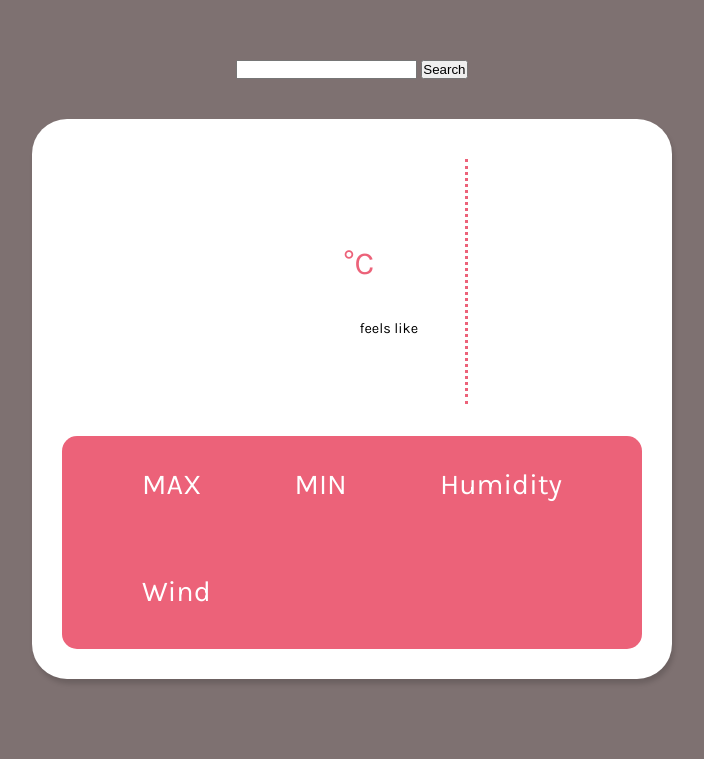
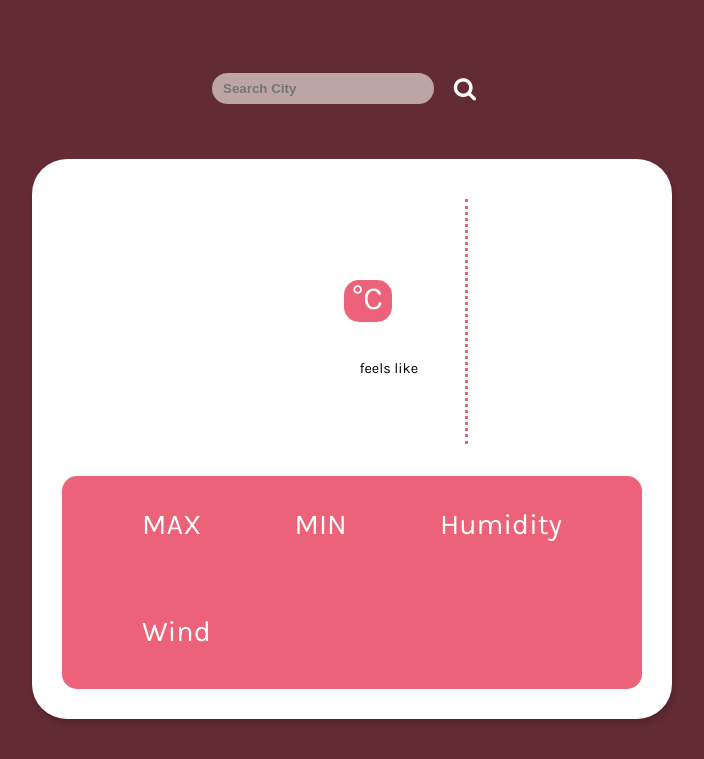
Before and after one commit to Sahaj-jj/weather-app, a plain HTML site: page index.html in a window 1280 px wide. Shown: the part 101-860 px from the top of the page, without its empty margins (288-992 px from the left). Before the commit the page ends 820 px from the top, so only its background shows below. Drawn offline with Linux system fonts and the light colour scheme; no server answers.

Commit message:
Added styling to input and other finishes

```diff
--- a/index.html
+++ b/index.html
@@ -8,12 +8,13 @@
     <title>Weather app</title>
     <link rel="stylesheet" href="styles.css">
     <script src="main.js" defer></script>
+    <link rel="stylesheet" href="https://cdnjs.cloudflare.com/ajax/libs/font-awesome/4.7.0/css/font-awesome.min.css">
 </head>
 
 <body>
     <div class="input-container">
-        <input type="text" id="city" class="city">
-        <button class="search-city">Search</button>
+        <input type="text" placeholder="Search City" id="city" class="city" required>
+        <button class="search-city"><i class="fa fa-search" aria-hidden="true"></i></button>
     </div>
 
     <div class="main">
--- a/styles.css
+++ b/styles.css
@@ -1,11 +1,12 @@
 @import url("https://fonts.googleapis.com/css2?family=Karla:wght@200;400&display=swap");
 
 :root {
-	--background: rgb(126, 113, 113);
+	--background: rgb(99, 43, 52);
 	--main: rgb(255, 255, 255);
 	--accent: rgb(236, 98, 121);
 	--subtext: grey;
 	--inverse-subtext: rgba(255, 255, 255, 0.7);
+	--input: rgb(190, 165, 165);
 }
 
 *,
@@ -47,6 +48,22 @@ body {
 }
 
 input[type="text"] {
+	border: none;
+	border-radius: 20px;
+	padding: 0.5rem 2rem 0.5rem 0.7rem;
+	background-color: var(--input);
+	color: white;
+	font-weight: bold;
+}
+
+.search-city {
+	font-size: 1.5rem;
+	background-color: transparent;
+	border: none;
+	color: white;
+	padding: 1rem;
+	vertical-align: middle;
+	cursor: pointer;
 }
 
 /* Modules */
@@ -144,9 +161,13 @@ input[type="text"] {
 	align-self: flex-end;
 	font-size: 2rem;
 	margin-left: -1rem;
-	color: var(--accent);
-	width: fit-content;
+	color: white;
+	width: 3rem;
+	height: 2.6rem;
+	border-radius: 15px;
+	text-align: center;
 	transition: transform 200ms;
+	background-color: var(--accent);
 }
 
 .location-info > .weather-main {
@@ -156,10 +177,10 @@ input[type="text"] {
 
 .location-info > .city {
 	font-size: 1rem;
+	font-weight: bold;
 }
 
 .location-info > .country {
-	color: var(--subtext);
 	display: none;
 }
 
```
